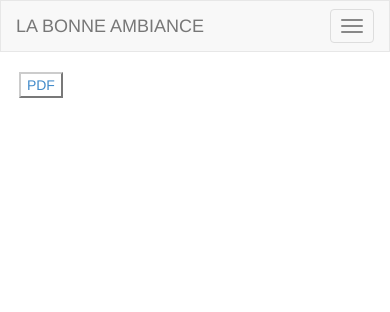
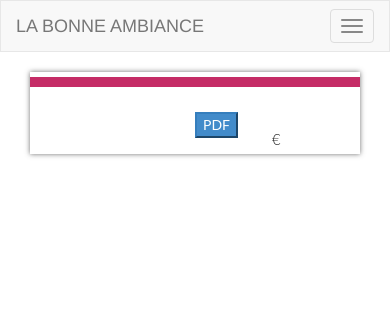
Before and after one commit to OaSiis/EasyEticket, a PHP site: template views/event.html.twig in a window 390 px wide. Shown: the top 312 px of the page. Run offline with PHP 8.4, Linux system fonts and the light colour scheme; the template is opened without the code that fills it, so the values that code supplies are empty; some libraries are stand-ins or nearby versions.

Commit message:
mise en page

```diff
--- a/css/style.css
+++ b/css/style.css
@@ -183,6 +183,20 @@
 		}
 	}
 
- #date{
-     font-size: 18px;
+.event_button{
+     position: absolute;
+     top: 40px;
+
  }
+
+.event_button a{
+    color: #fff;
+}
+
+.event_button a:hover{
+    text-decoration: none;
+}
+
+.glyphicon-off{
+    color: darkred;
+}
--- a/views/base.html.twig
+++ b/views/base.html.twig
@@ -12,8 +12,7 @@
     <link rel="stylesheet" href="css/bootstrap.min.css">
     <link rel="stylesheet" href="css/style.css">
     <!--<link rel="stylesheet" href="css/vendor/bootstrap-theme.min.css">-->
-    <link rel="stylesheet" href="css/main.css">
-    <script src="js/vendor/modernizr-2.6.2.min.js"></script>
+
 </head>
 <body>
 <!-- Fixed navbar -->
@@ -37,10 +36,9 @@
             <ul class="nav navbar-nav navbar-right">
                 {% if homeConnected %}
                     <li><a href="#">Welcome {{ homeSession.username }}!</a></li>
-                    <li><a href="logout.php">Logout</a></li>
+                    <li><a href="logout.php"><span class="glyphicon glyphicon-off"></span></a></li>
                 {% else %}
-                    <li><a href="index.php">Home</a></li>
-                    <li><a href="register.php">Inscription</a></li>
+                    <li><a href="register.php">Sign up</a></li>
                     <li><a href="login.php">Login</a></li>
                     {{ homeConnected }}
                 {% endif %}
--- a/views/event.html.twig
+++ b/views/event.html.twig
@@ -4,13 +4,39 @@
 {% endblock %}
 {% block content %}
 
-        {{ event.name }}
+    <div class="container">
+        <div class="row">
+            <div class="[ col-xs-12 col-sm-offset-2 col-sm-8 ]">
+                <ul class="event-list">
 
-        {{ event.description }}
 
-        <img src="{{ event.picture }}" alt="">
+                        <li>
+                            <time datetime="2014-07-31 1600">
+                                <div style="font-size:18px"> {{ event.date|localizeddate('short', 'none', 'en') }}</div>
+                            </time>
+                            <img alt="" src="{{ event.picture }}"/>
 
-        <button class="btn-default"><a href="pdf_generator.php?id={{ event.id }}">PDF</a></button>
+                            <div class="info">
+                                <h2 class="title">{{ event.name }}</h2>
+
+                                <p class="desc">{{ event.description }}</p>
+                                <ul>
+                                    <li style="width:33%;">{{ event.localisation }}</li>
+                                    <li style="width:34%;">{{ event.price }}€<span class="fa fa-child"></span></li>
+                                </ul>
+                            </div>
+                            <div class="social">
+                                <ul>
+                                    <button class="btn-primary event_button"><a href="pdf_generator.php?id={{ event.id }}">PDF</a></button>
+                                </ul>
+                            </div>
+                        </li>
+
+                </ul>
+            </div>
+        </div>
+    </div>
+
 
 
 {% endblock %}
--- a/views/home.html.twig
+++ b/views/home.html.twig
@@ -1,4 +1,5 @@
 {% extends 'base.html.twig' %}
+
 {% block title %}
 
 {{ parent() }} - Home
@@ -16,7 +17,7 @@
                             <time datetime="2014-07-31 1600">
                                 <div style="font-size:18px"> {{ event.date|localizeddate('short', 'none', 'en') }}</div>
                             </time>
-                            <img alt="Disney Junior Live On Tour!" src="{{ event.picture }}"/>
+                            <img alt="" src="{{ event.picture }}"/>
 
                             <div class="info">
                                 <h2 class="title">{{ event.name }}</h2>
@@ -29,7 +30,7 @@
                             </div>
                             <div class="social">
                                 <ul>
-                                    <button class="btn-default"><a href="event.php?id={{ event.id }}">Detail</a></button>
+                                    <button class="btn-primary event_button"><a href="event.php?id={{ event.id }}">Detail</a></button>
                                 </ul>
                             </div>
                         </li>
--- a/views/login.html.twig
+++ b/views/login.html.twig
@@ -1,8 +1,8 @@
-{% extends 'base.html.twig' %}
+{% extends 'login_navbar.html.twig' %}
 {% block content %}
 
 <div class="container">
-<h1>Entre tes identifiants</h1>
+<h1>Login</h1>
         <form method="post">
     <div class="form-group">
         <label for="username">Username: </label>
@@ -21,5 +21,6 @@
     </div>
     <button type="submit" class="btn btn-primary" name="loginSubmit">Send</button>
     </form>
+    <small class="pull-right"><a href="register.php">Sign up</a></small>
     </div>
     {% endblock %}
--- a/views/pdf_generator.html.twig
+++ b/views/pdf_generator.html.twig
@@ -3,6 +3,6 @@
     {{ parent() }} - GG
 {% endblock %}
 {% block content %}
-    <h1> GG </h1>
+    <h1> Email has been send !</h1>
 
 {% endblock %}
```
Also changed, not shown: views/login_navbar.html.twig (added, +24 -0 lines), 2 other files.
